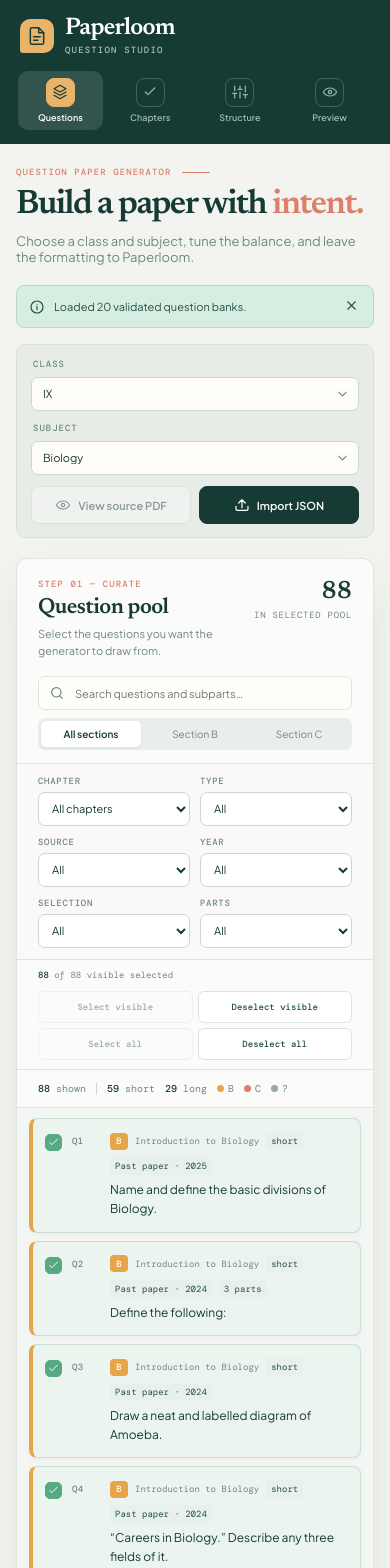
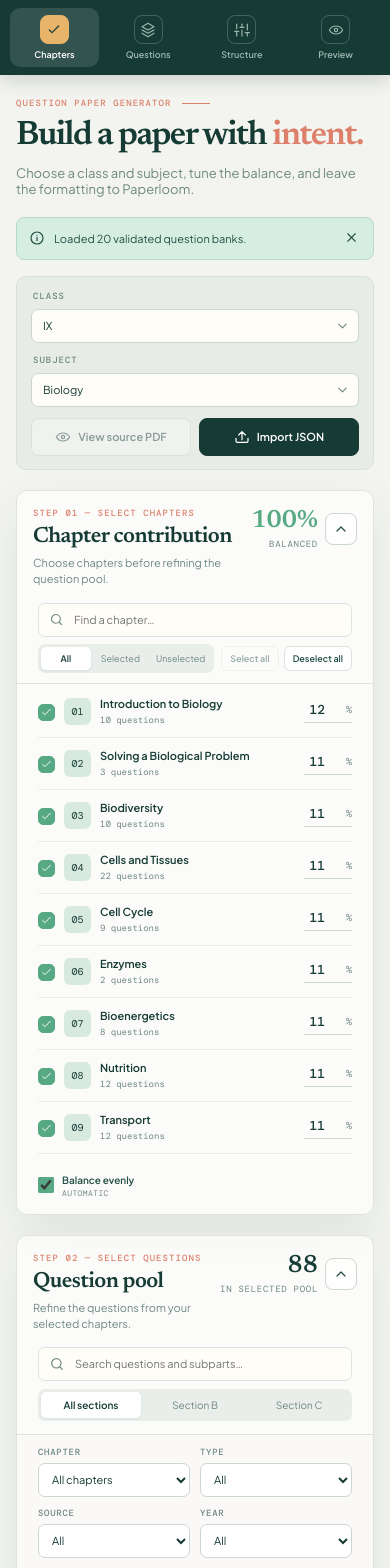
Before and after one commit to MaisumMerchant/question-paper-generator, a React (Vite) app: page / in a window 390 px wide. Shown: the top 1568 px of the page. Built offline with nearby package versions, Linux system fonts and the light colour scheme.

Commit message:
Reorder and collapse the paper-building workflow

```diff
--- a/src/main.jsx
+++ b/src/main.jsx
@@ -233,8 +233,8 @@ function PaperQuestion({ question, index, marks, showMarks, showChapter, showSou
 
 function StepRail({ activeStep, onStep }) {
   const steps = [
-    { number: '01', label: 'Questions', icon: 'layers' },
-    { number: '02', label: 'Chapters', icon: 'check' },
+    { number: '01', label: 'Chapters', icon: 'check' },
+    { number: '02', label: 'Questions', icon: 'layers' },
     { number: '03', label: 'Structure', icon: 'sliders' },
     { number: '04', label: 'Preview', icon: 'eye' }
   ];
@@ -281,12 +281,27 @@ function QuestionRow({ question, checked, onToggle, position }) {
   );
 }
 
+function CollapseButton({ collapsed, onToggle, label }) {
+  return (
+    <button
+      className={`collapse-button ${collapsed ? 'collapsed' : ''}`}
+      onClick={onToggle}
+      aria-expanded={!collapsed}
+      aria-label={`${collapsed ? 'Expand' : 'Collapse'} ${label}`}
+      title={`${collapsed ? 'Expand' : 'Collapse'} ${label}`}
+    >
+      <Icon name="chevron" size={16} />
+    </button>
+  );
+}
+
 function App() {
   const [banks, setBanks] = useState([]);
   const [selectedBankId, setSelectedBankId] = useState('');
   const [loadState, setLoadState] = useState('loading');
   const [notice, setNotice] = useState('');
   const [activeStep, setActiveStep] = useState(1);
+  const [collapsedSteps, setCollapsedSteps] = useState(new Set());
   const [chapterConfig, setChapterConfig] = useState({});
   const [selectedQuestionIds, setSelectedQuestionIds] = useState(new Set());
   const [sectionFilter, setSectionFilter] = useState('All');
@@ -391,6 +406,7 @@ function App() {
     setChapterSearch('');
     setChapterView('All');
     setAutoBalance(true);
+    setCollapsedSteps(new Set());
   }, [selectedBankId]);
 
   const selectedPool = useMemo(() => {
@@ -452,8 +468,21 @@ function App() {
 
   function goToStep(step) {
     setActiveStep(step);
+    setCollapsedSteps((current) => {
+      const next = new Set(current);
+      next.delete(step);
+      return next;
+    });
     window.requestAnimationFrame(() => {
       sectionRefs.current[step]?.scrollIntoView({ behavior: 'smooth', block: 'start' });
+    });
+  }
+
+  function toggleStepCollapsed(step) {
+    setCollapsedSteps((current) => {
+      const next = new Set(current);
+      if (next.has(step)) next.delete(step); else next.add(step);
+      return next;
     });
   }
 
@@ -660,12 +689,29 @@ function App() {
 
         {loadState === 'loading' ? <div className="loading-state"><div className="loader" /> Loading bundled question banks…</div> : selectedBank ? (
           <div className="content-grid">
-            <div className="left-column">
-              <section className="panel pool-panel" ref={(node) => { sectionRefs.current[1] = node; }}>
+              <section className={`panel chapter-panel ${collapsedSteps.has(1) ? 'collapsed' : ''}`} ref={(node) => { sectionRefs.current[1] = node; }}>
+                <div className="panel-heading compact"><div><div className="panel-kicker">STEP 01 — SELECT CHAPTERS</div><h2>Chapter contribution</h2><p>Choose chapters before refining the question pool.</p></div><div className="panel-heading-actions"><div className={`total-badge ${allocationTotal === 100 ? 'valid' : ''}`}><strong>{allocationTotal}%</strong><span>{allocationTotal === 100 ? 'balanced' : 'adjust to 100%'}</span></div><CollapseButton collapsed={collapsedSteps.has(1)} onToggle={() => toggleStepCollapsed(1)} label="chapter selection" /></div></div>
+                {!collapsedSteps.has(1) && <>
+                <div className="chapter-toolbar">
+                  <div className="search-field compact"><Icon name="search" size={15} /><input value={chapterSearch} onChange={(event) => setChapterSearch(event.target.value)} placeholder="Find a chapter…" /></div>
+                  <div className="filter-pills">{['All', 'Selected', 'Unselected'].map((filter) => <button key={filter} className={chapterView === filter ? 'active' : ''} onClick={() => setChapterView(filter)}>{filter}</button>)}</div>
+                  <div className="chapter-actions"><button onClick={() => setAllChaptersSelected(true)} disabled={activeChapters.length === chapters.length}>Select all</button><button onClick={() => setAllChaptersSelected(false)} disabled={!activeChapters.length}>Deselect all</button></div>
+                </div>
+                <div className="chapter-list">{visibleChapters.length ? visibleChapters.map((chapter) => { const chapterQuestions = selectedBank.questions.filter((question) => question.chapter === chapter); const chapterIndex = chapters.indexOf(chapter); return <div className={`chapter-row ${chapterConfig[chapter]?.selected ? 'selected' : ''}`} key={chapter}><button className="chapter-toggle" onClick={() => toggleChapter(chapter)} aria-label={`Toggle ${chapter}`}><span className="chapter-check"><Icon name="check" size={13} /></span></button><div className="chapter-stamp">{chapter === UNKNOWN_CHAPTER ? '?' : String(chapterIndex + 1).padStart(2, '0')}</div><div className="chapter-name"><strong>{chapter}</strong><span>{chapterQuestions.length} questions</span></div><div className="percent-input"><input aria-label={`${chapter} percentage`} type="number" min="0" max="100" value={chapterConfig[chapter]?.percent ?? 0} onChange={(event) => changePercent(chapter, event.target.value)} /><span>%</span></div></div>}) : <div className="empty-chapters">No chapters match this view.</div>}</div>
+                <div className="chapter-footnote">
+                  <label className="auto-balance-toggle" title="Editing a percentage switches to custom mode."><input type="checkbox" checked={autoBalance} onChange={(event) => setAutoBalanceEnabled(event.target.checked)} /><span>Balance evenly <small>{autoBalance ? 'Automatic' : 'Custom percentages'}</small></span></label>
+                  {!autoBalance && <button className="text-button" onClick={balanceSelectedChapters}>Reset evenly</button>}
+                </div>
+                </>}
+              </section>
+
+
+              <section className={`panel pool-panel ${collapsedSteps.has(2) ? 'collapsed' : ''}`} ref={(node) => { sectionRefs.current[2] = node; }}>
                 <div className="panel-heading">
-                  <div><div className="panel-kicker">STEP 01 — CURATE</div><h2>Question pool</h2><p>Select the questions you want the generator to draw from.</p></div>
-                  <div className="pool-stat"><strong>{selectedPool.length}</strong><span>in selected pool</span></div>
+                  <div><div className="panel-kicker">STEP 02 — SELECT QUESTIONS</div><h2>Question pool</h2><p>Refine the questions from your selected chapters.</p></div>
+                  <div className="panel-heading-actions"><div className="pool-stat"><strong>{selectedPool.length}</strong><span>in selected pool</span></div><CollapseButton collapsed={collapsedSteps.has(2)} onToggle={() => toggleStepCollapsed(2)} label="question selection" /></div>
                 </div>
+                {!collapsedSteps.has(2) && <>
                 <div className="pool-toolbar">
                   <div className="search-field"><Icon name="search" size={16} /><input value={questionSearch} onChange={(event) => setQuestionSearch(event.target.value)} placeholder="Search questions and subparts…" /></div>
                   <div className="filter-pills">{SECTION_FILTERS.map((filter) => <button key={filter} className={sectionFilter === filter ? 'active' : ''} onClick={() => setSectionFilter(filter)}>{filter === 'All' ? 'All sections' : `Section ${filter}`}</button>)}</div>
@@ -692,27 +738,12 @@ function App() {
                 <div className="question-list">
                   {visibleQuestions.length ? visibleQuestions.map((question, index) => <QuestionRow key={question.id} question={question} position={index + 1} checked={selectedQuestionIds.has(question.id)} onToggle={toggleQuestion} />) : <div className="empty-list"><Icon name="search" size={22} /><strong>No questions match</strong><span>Select a chapter or try different filters.</span></div>}
                 </div>
+                </>}
               </section>
 
-            </div>
-
-            <div className="right-column">
-              <section className="panel chapter-panel" ref={(node) => { sectionRefs.current[2] = node; }}>
-                <div className="panel-heading compact"><div><div className="panel-kicker">STEP 02 — BALANCE</div><h2>Chapter contribution</h2><p>Every selected chapter gets a fair chance when the pool allows.</p></div><div className={`total-badge ${allocationTotal === 100 ? 'valid' : ''}`}><strong>{allocationTotal}%</strong><span>{allocationTotal === 100 ? 'balanced' : 'adjust to 100%'}</span></div></div>
-                <div className="chapter-toolbar">
-                  <div className="search-field compact"><Icon name="search" size={15} /><input value={chapterSearch} onChange={(event) => setChapterSearch(event.target.value)} placeholder="Find a chapter…" /></div>
-                  <div className="filter-pills">{['All', 'Selected', 'Unselected'].map((filter) => <button key={filter} className={chapterView === filter ? 'active' : ''} onClick={() => setChapterView(filter)}>{filter}</button>)}</div>
-                  <div className="chapter-actions"><button onClick={() => setAllChaptersSelected(true)} disabled={activeChapters.length === chapters.length}>Select all</button><button onClick={() => setAllChaptersSelected(false)} disabled={!activeChapters.length}>Deselect all</button></div>
-                </div>
-                <div className="chapter-list">{visibleChapters.length ? visibleChapters.map((chapter) => { const chapterQuestions = selectedBank.questions.filter((question) => question.chapter === chapter); const chapterIndex = chapters.indexOf(chapter); return <div className={`chapter-row ${chapterConfig[chapter]?.selected ? 'selected' : ''}`} key={chapter}><button className="chapter-toggle" onClick={() => toggleChapter(chapter)} aria-label={`Toggle ${chapter}`}><span className="chapter-check"><Icon name="check" size={13} /></span></button><div className="chapter-stamp">{chapter === UNKNOWN_CHAPTER ? '?' : String(chapterIndex + 1).padStart(2, '0')}</div><div className="chapter-name"><strong>{chapter}</strong><span>{chapterQuestions.length} questions</span></div><div className="percent-input"><input aria-label={`${chapter} percentage`} type="number" min="0" max="100" value={chapterConfig[chapter]?.percent ?? 0} onChange={(event) => changePercent(chapter, event.target.value)} /><span>%</span></div></div>}) : <div className="empty-chapters">No chapters match this view.</div>}</div>
-                <div className="chapter-footnote">
-                  <label className="auto-balance-toggle" title="Editing a percentage switches to custom mode."><input type="checkbox" checked={autoBalance} onChange={(event) => setAutoBalanceEnabled(event.target.checked)} /><span>Balance evenly <small>{autoBalance ? 'Automatic' : 'Custom percentages'}</small></span></label>
-                  {!autoBalance && <button className="text-button" onClick={balanceSelectedChapters}>Reset evenly</button>}
-                </div>
-              </section>
-
-              <section className="panel shape-panel" ref={(node) => { sectionRefs.current[3] = node; }}>
-                <div className="panel-heading compact"><div><div className="panel-kicker">STEP 03 — SHAPE</div><h2>Paper structure</h2><p>Choose how many questions to draw from the curated pool.</p></div><div className="shape-icon"><Icon name="sliders" size={20} /></div></div>
+              <section className={`panel shape-panel ${collapsedSteps.has(3) ? 'collapsed' : ''}`} ref={(node) => { sectionRefs.current[3] = node; }}>
+                <div className="panel-heading compact"><div><div className="panel-kicker">STEP 03 — SHAPE</div><h2>Paper structure</h2><p>Choose how many questions to draw from the curated pool.</p></div><div className="panel-heading-actions"><div className="shape-icon"><Icon name="sliders" size={20} /></div><CollapseButton collapsed={collapsedSteps.has(3)} onToggle={() => toggleStepCollapsed(3)} label="paper structure" /></div></div>
+                {!collapsedSteps.has(3) && <>
                 <div className="count-grid">
                   <label className="count-card"><span className="count-label"><i className="legend-dot dot-b" /> Section B <small>questions</small></span><input type="number" min="0" max={poolBySection.B.length} value={shortCount} onChange={(event) => setShortCount(event.target.value)} /><span className="availability">of {poolBySection.B.length} available</span><span className="inline-setting">Marks each <input type="number" min="0" value={shortMarks} onChange={(event) => setShortMarks(event.target.value)} /></span></label>
                   <label className="count-card"><span className="count-label"><i className="legend-dot dot-c" /> Section C <small>questions</small></span><input type="number" min="0" max={poolBySection.C.length} value={longCount} onChange={(event) => setLongCount(event.target.value)} /><span className="availability">of {poolBySection.C.length} available</span><span className="inline-setting">Marks each <input type="number" min="0" value={longMarks} onChange={(event) => setLongMarks(event.target.value)} /></span></label>
@@ -730,10 +761,13 @@ function App() {
                 </div>
                 <button className="generate-button" onClick={generatePaper}><span><Icon name="shuffle" size={18} /> Generate random paper</span><Icon name="arrow" size={18} /></button>
                 <div className="generation-note"><span className="spark">✦</span> Chapter-aware, selection-aware, and reproducible when you provide a seed.</div>
+                </>}
               </section>
 
-              <section className="panel preview-panel" ref={(node) => { sectionRefs.current[4] = node; }}>
-                <div className="panel-heading compact preview-heading"><div><div className="panel-kicker">STEP 04 — REVIEW</div><h2>Paper preview</h2><p>Review the exact printable output before export.</p></div><div className="export-actions"><button className="small-button" onClick={() => window.print()} disabled={!hasPaper}>Print</button><button className="small-button" onClick={downloadWord} disabled={!hasPaper}><Icon name="word" size={15} /> Word</button><button className="small-button dark" onClick={downloadPdf} disabled={!hasPaper}><Icon name="pdf" size={15} /> PDF</button></div></div>
+
+              <section className={`panel preview-panel ${collapsedSteps.has(4) ? 'collapsed' : ''}`} ref={(node) => { sectionRefs.current[4] = node; }}>
+                <div className="panel-heading compact preview-heading"><div><div className="panel-kicker">STEP 04 — REVIEW</div><h2>Paper preview</h2><p>Review the exact printable output before export.</p></div><div className="panel-heading-actions"><div className="export-actions"><button className="small-button" onClick={() => window.print()} disabled={!hasPaper}>Print</button><button className="small-button" onClick={downloadWord} disabled={!hasPaper}><Icon name="word" size={15} /> Word</button><button className="small-button dark" onClick={downloadPdf} disabled={!hasPaper}><Icon name="pdf" size={15} /> PDF</button></div><CollapseButton collapsed={collapsedSteps.has(4)} onToggle={() => toggleStepCollapsed(4)} label="paper preview" /></div></div>
+                {!collapsedSteps.has(4) && <>
                 <div className="paper-frame">
                   <div className="paper-sheet" id="paper-print" ref={paperRef}>
                     {hasPaper ? <>
@@ -744,8 +778,8 @@ function App() {
                   </div>
                 </div>
                 {hasPaper && <div className="preview-foot"><span><span className="status-dot" /> Ready to export</span><span>{generatedPaper.B.length + generatedPaper.C.length} questions · {totalMarks} marks</span></div>}
+                </>}
               </section>
-            </div>
           </div>
         ) : <div className="loading-state">No bank selected. Use Import JSON to add a question bank.</div>}
       </main>
--- a/src/styles.css
+++ b/src/styles.css
@@ -76,11 +76,29 @@ h1 em { font-style: italic; color: var(--coral); }
 .control-button.primary { color: #fff; background: var(--ink); border-color: var(--ink); }
 .control-button.primary:hover { color: #fff; background: var(--ink-2); }
 
-.content-grid { display: grid; grid-template-columns: minmax(0, 1.08fr) minmax(360px, .92fr); gap: 20px; align-items: start; }
-.left-column, .right-column { display: grid; gap: 20px; min-width: 0; }
+.content-grid {
+  display: grid;
+  grid-template-columns: minmax(340px, .92fr) minmax(0, 1.08fr);
+  grid-template-areas:
+    "chapters questions"
+    "structure questions"
+    "preview preview";
+  gap: 20px;
+  align-items: start;
+}
+.chapter-panel { grid-area: chapters; }
+.pool-panel { grid-area: questions; }
+.shape-panel { grid-area: structure; }
+.preview-panel { grid-area: preview; }
 .panel { scroll-margin-top: 18px; background: rgba(255,255,255,.7); border: 1px solid var(--line); border-radius: 11px; box-shadow: var(--shadow); overflow: hidden; }
+.panel.collapsed .panel-heading { padding-bottom: 21px; }
 .panel-heading { display: flex; align-items: flex-start; justify-content: space-between; gap: 16px; padding: 21px 21px 17px; }
 .panel-heading.compact { padding-bottom: 15px; }
+.panel-heading-actions { display: flex; align-items: center; justify-content: flex-end; gap: 10px; flex: 0 0 auto; }
+.collapse-button { width: 32px; height: 32px; padding: 0; display: grid; place-items: center; color: var(--ink-2); background: rgba(255,255,255,.72); border: 1px solid var(--line-strong); border-radius: 8px; }
+.collapse-button:hover { border-color: var(--ink-3); background: #fff; }
+.collapse-button .icon { transition: transform .2s ease; transform: rotate(180deg); }
+.collapse-button.collapsed .icon { transform: rotate(0); }
 .panel-kicker { color: var(--coral); margin-bottom: 8px; }
 h2 { font: 600 22px/1 'Newsreader', serif; letter-spacing: -.025em; }
 .panel-heading p { color: var(--ink-3); font-size: 11px; line-height: 1.5; margin-top: 7px; }
@@ -227,14 +245,19 @@ h2 { font: 600 22px/1 'Newsreader', serif; letter-spacing: -.025em; }
 
 @media (max-width: 1120px) {
   .workspace { padding: 28px 24px 50px; }
-  .content-grid { grid-template-columns: 1fr; }
-  .right-column { grid-template-columns: 1fr 1fr; align-items: start; }
-  .preview-panel { grid-column: 1 / -1; }
+  .content-grid {
+    grid-template-columns: 1fr;
+    grid-template-areas:
+      "chapters"
+      "questions"
+      "structure"
+      "preview";
+  }
 }
 @media (max-width: 820px) {
   .app-shell { display: block; }
-  .step-rail { width: 100%; min-height: auto; position: static; padding: 16px 18px 14px; }
-  .brand-lockup { padding: 0 2px 15px; border-bottom: 0; }
+  .step-rail { z-index: 4; width: 100%; min-height: auto; position: sticky; top: 0; padding: 8px 10px; box-shadow: 0 5px 18px rgba(10,31,28,.16); }
+  .brand-lockup { display: none; }
   .rail-intro, .rail-note, .rail-footer { display: none; }
   .steps { display: grid; grid-template-columns: repeat(4, minmax(0, 1fr)); gap: 5px; }
   .step-button { min-width: 0; flex-direction: column; gap: 5px; padding: 7px 3px; text-align: center; }
@@ -246,8 +269,7 @@ h2 { font: 600 22px/1 'Newsreader', serif; letter-spacing: -.025em; }
   .control-group.wide { flex: 1 1 calc(50% - 8px); width: auto; }
   .control-actions { flex: 1 1 100%; margin-left: 0; }
   .control-button { flex: 1; }
-  .right-column { display: grid; grid-template-columns: 1fr; }
-  .preview-panel { grid-column: auto; }
+  .panel { scroll-margin-top: 70px; }
   .question-list { max-height: none; }
 }
 @media (max-width: 500px) {
@@ -270,6 +292,9 @@ h2 { font: 600 22px/1 'Newsreader', serif; letter-spacing: -.025em; }
   .chapter-toolbar .search-field.compact { flex-basis: 100%; }
   .chapter-toolbar .filter-pills { flex: 1 1 auto; }
   .chapter-actions { margin-left: 0; }
+  .panel-heading { padding: 18px 16px 14px; }
+  .panel.collapsed .panel-heading { padding-bottom: 18px; }
+  .panel-heading-actions { gap: 7px; }
   .paper-sheet { padding-left: 35px; padding-right: 22px; }
   .paper-sheet::before { left: 21px; }
   .export-actions .small-button { padding: 7px; }
@@ -279,6 +304,8 @@ h2 { font: 600 22px/1 'Newsreader', serif; letter-spacing: -.025em; }
   .modal-header { align-items: flex-start; padding: 13px; }
   .modal-header h2 { max-width: 180px; overflow: hidden; text-overflow: ellipsis; white-space: nowrap; font-size: 16px; }
   .modal-actions { gap: 6px; }
+  .preview-heading { align-items: flex-start; flex-wrap: wrap; }
+  .preview-heading .panel-heading-actions { width: 100%; justify-content: space-between; }
 }
 
 @media (prefers-reduced-motion: reduce) {
```
Also changed, not shown: 1 other file (tests, documents, lock files or other folders).
